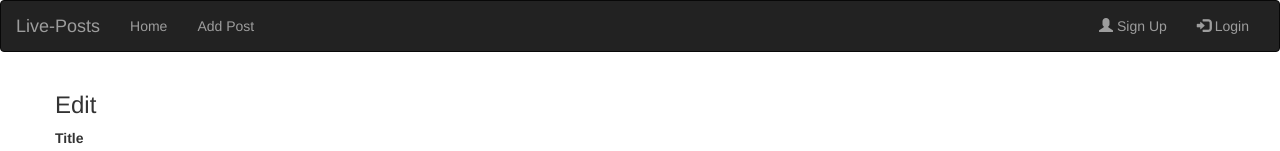
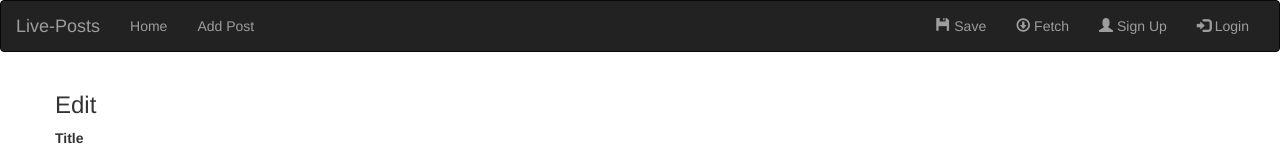
Before and after one commit to Chrispolanco/live-posts, an Angular app: page /post-edit/1 in a window 1280 px wide. Shown: the top 151 px of the page. Built offline with nearby package versions, Linux system fonts and the light colour scheme.

Commit message:
created framework backend service

```diff
--- /dev/null
+++ b/src/app/back-end.service.ts
@@ -0,0 +1,6 @@
+import { Injectable } from "@angular/core";
+
+@Injectable({ providedIn: 'root' })
+export class BackEndService {
+
+}
--- a/src/app/header/header.component.html
+++ b/src/app/header/header.component.html
@@ -22,10 +22,24 @@
       </ul>
       <ul class="nav navbar-nav navbar-right">
         <li>
-          <a routerLink="/auth"><span class="glyphicon glyphicon-user"></span> Sign Up</a>
+          <a style="cursor: pointer"
+            ><span class="glyphicon glyphicon-floppy-disk"></span> Save
+          </a>
         </li>
         <li>
-          <a routerLink="/auth"><span class="glyphicon glyphicon-log-in"></span> Login</a>
+          <a style="cursor: pointer"
+            ><span class="glyphicon glyphicon-download"></span> Fetch
+          </a>
+        </li>
+        <li>
+          <a routerLink="/auth"
+            ><span class="glyphicon glyphicon-user"></span> Sign Up</a
+          >
+        </li>
+        <li>
+          <a routerLink="/auth"
+            ><span class="glyphicon glyphicon-log-in"></span> Login</a
+          >
         </li>
       </ul>
     </div>
```
